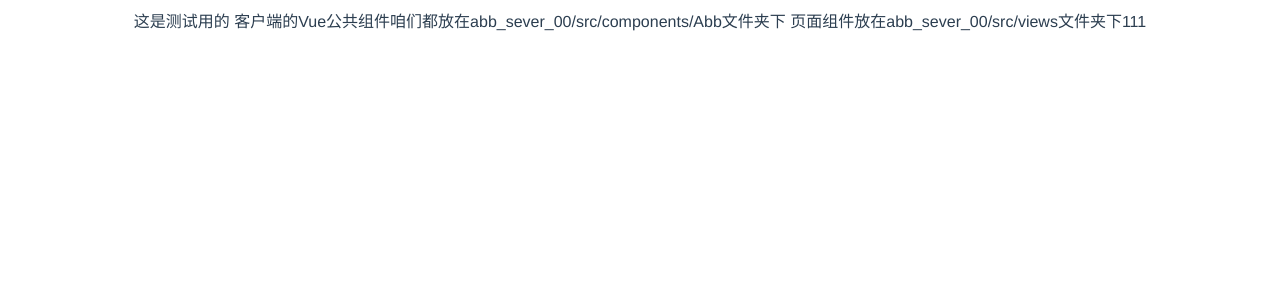
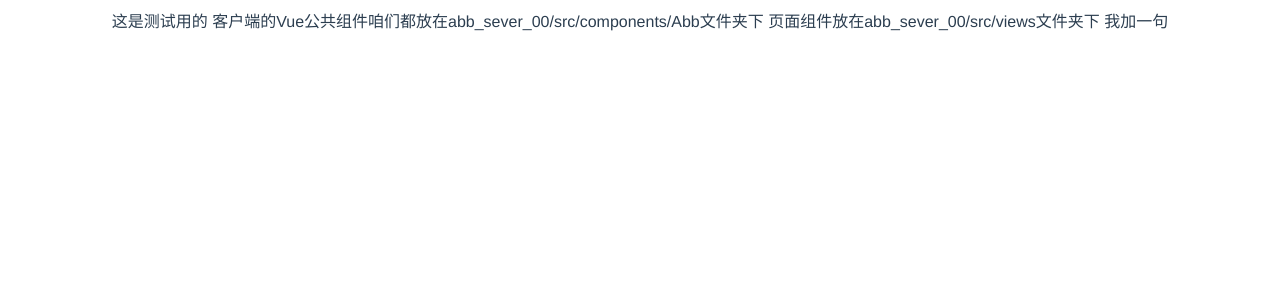
Before and after one commit to hjj183153/mice, a Vue app in the folder abb_app_00/: page /#/text in a window 1280 px wide. Shown: the top 300 px of the page. Built offline with nearby package versions, Linux system fonts and the light colour scheme.

Commit message:
测试同时更改一个文件text.vue

```diff
--- a/abb_app_00/src/components/Abb/Text.vue
+++ b/abb_app_00/src/components/Abb/Text.vue
@@ -2,7 +2,8 @@
     <div>
       这是测试用的
       客户端的Vue公共组件咱们都放在abb_sever_00/src/components/Abb文件夹下
-      页面组件放在abb_sever_00/src/views文件夹下111
+      页面组件放在abb_sever_00/src/views文件夹下
+      我加一句
     </div>
 </template>
 <script>
```
